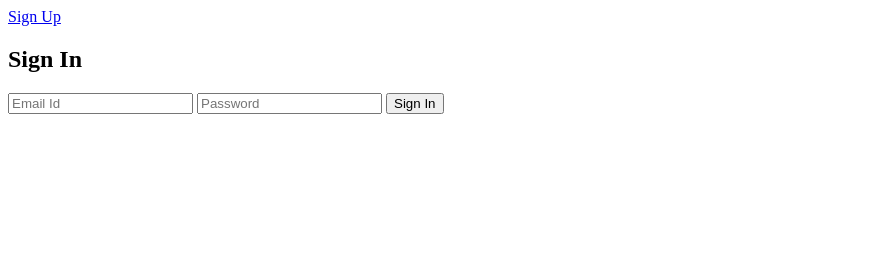
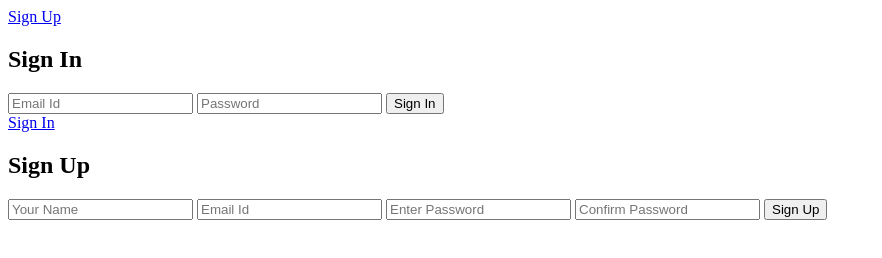
Before and after one commit to sethurambalaji/3Dforms, a plain HTML site: page index.html in a window 1280 px wide. Shown: the whole page, without its empty margins (0-882 px from the left). Drawn offline with Linux system fonts and the light colour scheme.

Commit message:
Signup form skeleton

```diff
--- a/index.html
+++ b/index.html
@@ -1,23 +1,37 @@
 <!DOCTYPE html>
 <html>
   <head>
-        <meta charset="UTF-8">
-        <meta http-equiv="X-UA-Compatible">
-        <meta name="viewport" content="width=device-width,initial-scale=1.0">
+    <meta charset="UTF-8" />
+    <meta http-equiv="X-UA-Compatible" />
+    <meta name="viewport" content="width=device-width,initial-scale=1.0" />
     <title>3D forms</title>
-     <link rel="stylesheet" href="./style.css">
+    <link rel="stylesheet" href="./style.css" />
   </head>
   <body>
     <div class="container">
       <div class="forms-wrapper">
-                <form action="" class="signin-form"></form>
+        <!--Sign In form-->
+        <form action="" class="signin-form">
           <a href="#" class="signup-btn">Sign Up</a>
           <h2>Sign In</h2>
           <div class="inputs-wrapper">
-                    <input type="text" placeholder="Email Id">
-                    <input type="password" placeholder="Password">
-                    <input type="button" value="Sign In">
+            <input type="text" placeholder="Email Id" />
+            <input type="password" placeholder="Password" />
+            <input type="button" value="Sign In" />
           </div>
+        </form>
+        <!--Sign Up form-->
+        <form action="" class="signup-form">
+          <a href="#" class="signin-btn">Sign In</a>
+          <h2>Sign Up</h2>
+          <div class="inputs-wrapper">
+            <input type="text" placeholder="Your Name" />
+            <input type="text" placeholder="Email Id" />
+            <input type="password" placeholder="Enter Password" />
+            <input type="password" placeholder="Confirm Password" />
+            <input type="button" value="Sign Up" />
+          </div>
+        </form>
       </div>
     </div>
     <script src="./script.js"></script>
```
Lines whose indentation alone changed are shown as unchanged.
